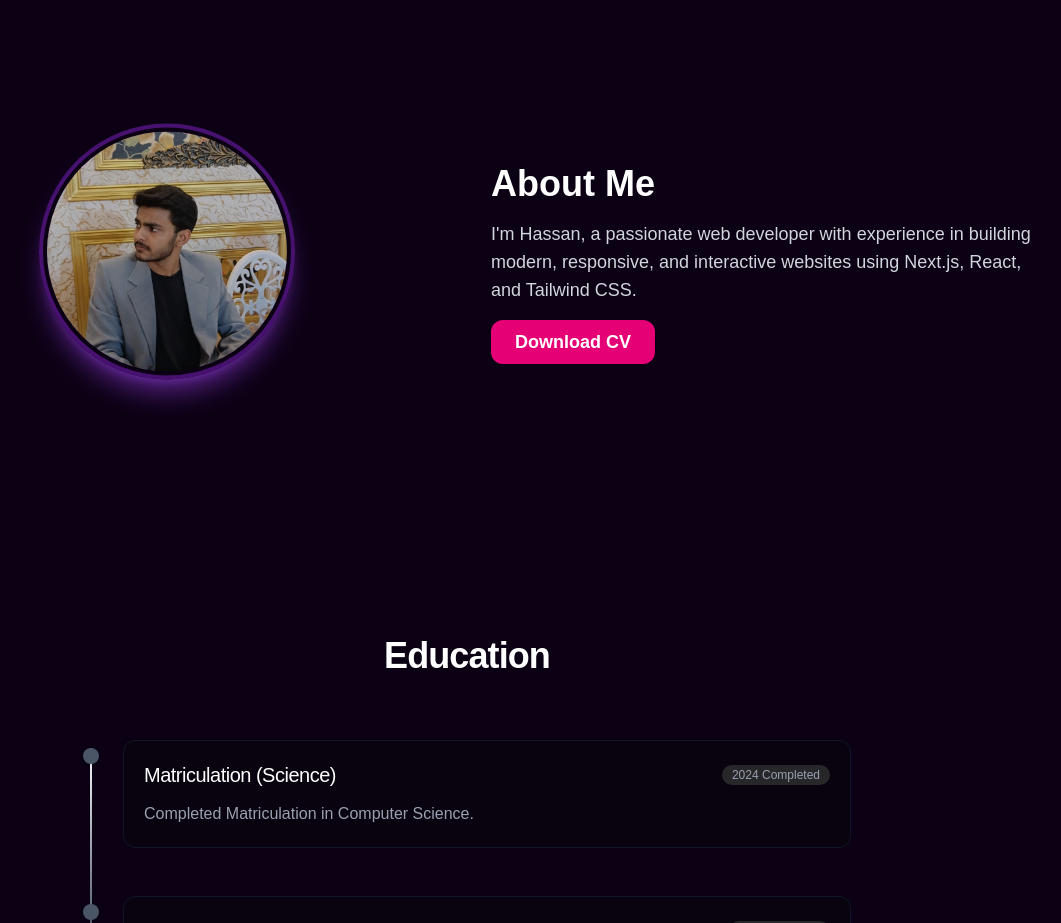
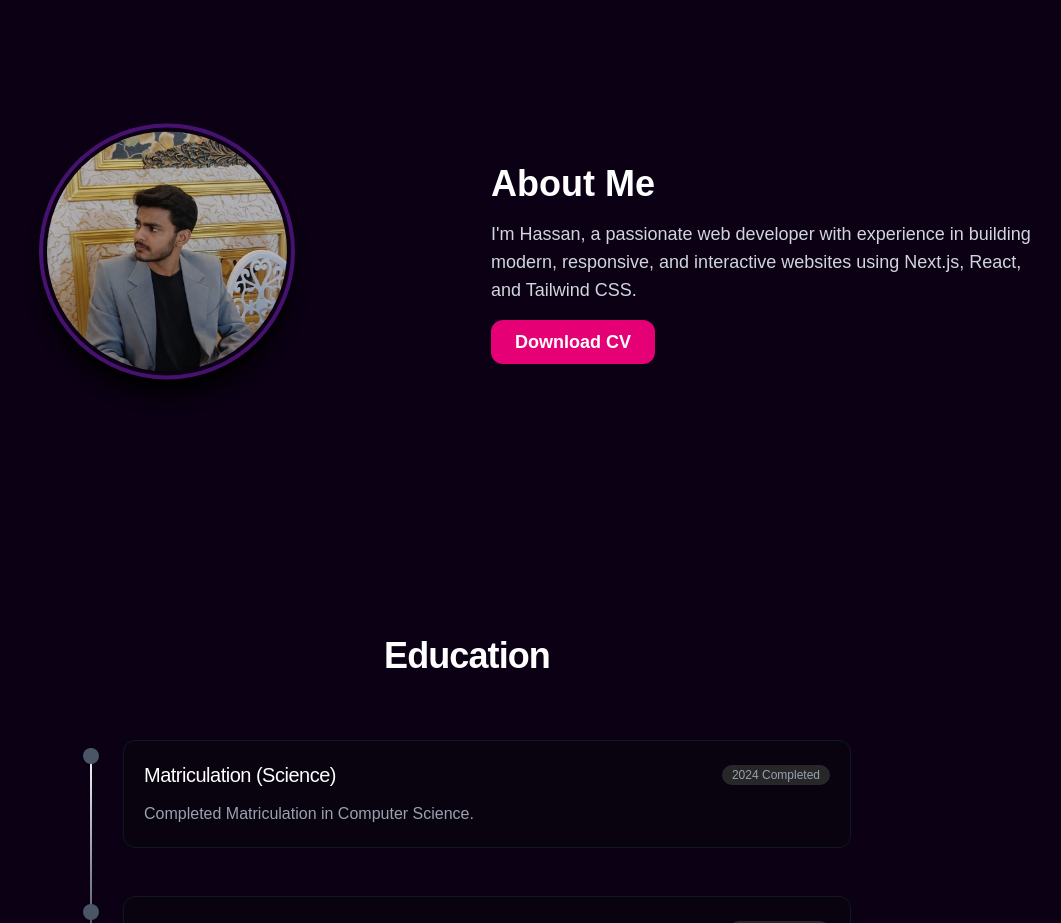
Before and after one commit to hassannadeemansari/Portfolio3, a Next.js app: page / in a window 1280 px wide. Shown: the part 820-1743 px from the top of the page, without its empty margins (173-1234 px from the left). Built offline with nearby package versions, Linux system fonts and the light colour scheme.

Commit message:
Update AboutSection.tsx

```diff
--- a/src/Compnents/AboutSection.tsx
+++ b/src/Compnents/AboutSection.tsx
@@ -14,7 +14,7 @@ export default function AboutSection() {
           className="flex justify-center"
         >
           <motion.div
-            className="relative w-64 h-64 rounded-full border-4 border-purple-900 brightness-80 shadow-xl shadow-purple-500/50 flex items-center justify-center"
+            className="relative w-64 h-64 rounded-full border-4 border-purple-900 brightness-80 shadow-xl shadow-black flex items-center justify-center"
             animate={{ y: [0, -10, 0] }}
             transition={{ repeat: Infinity, duration: 2 }}
           >
```
